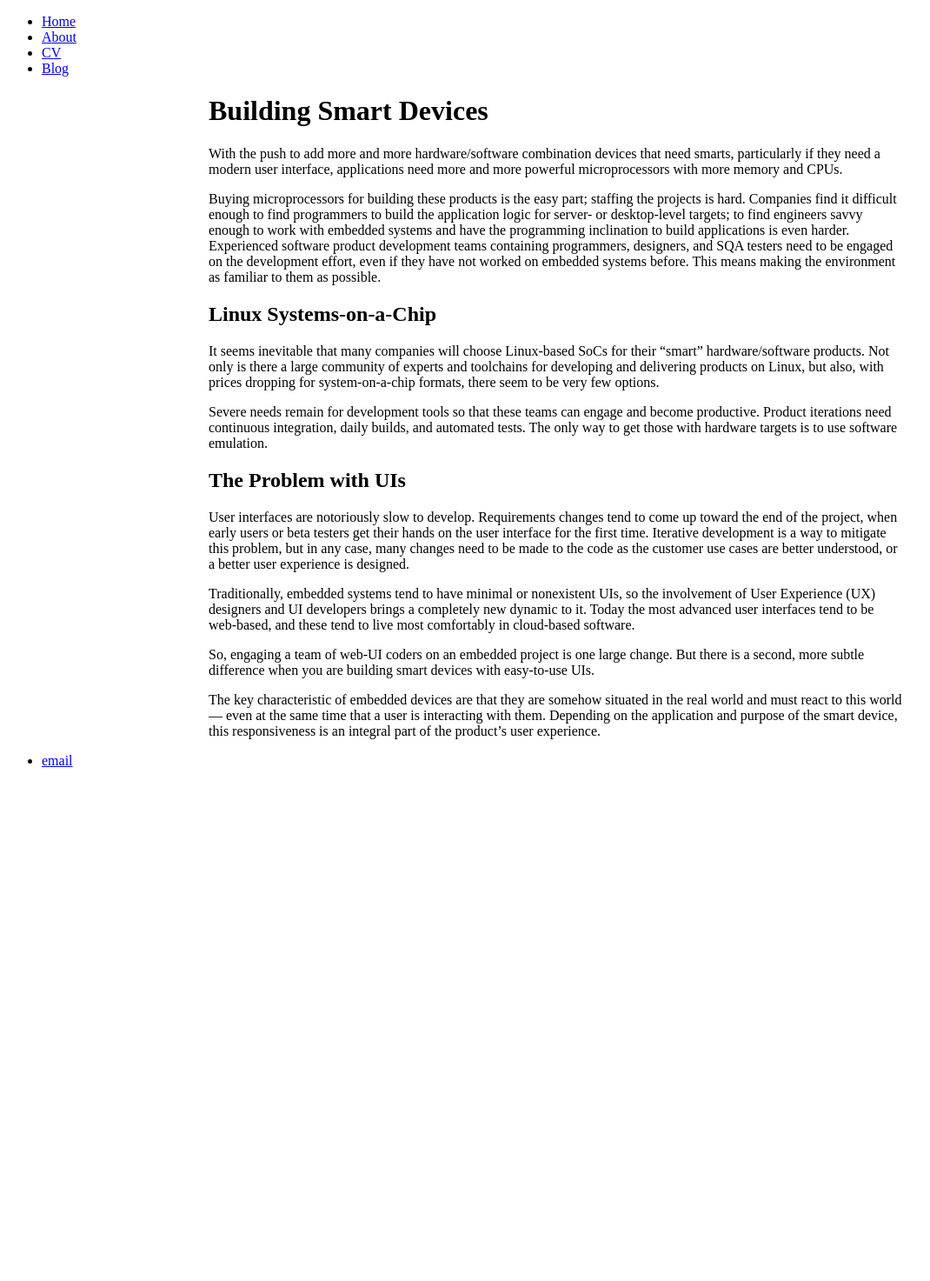
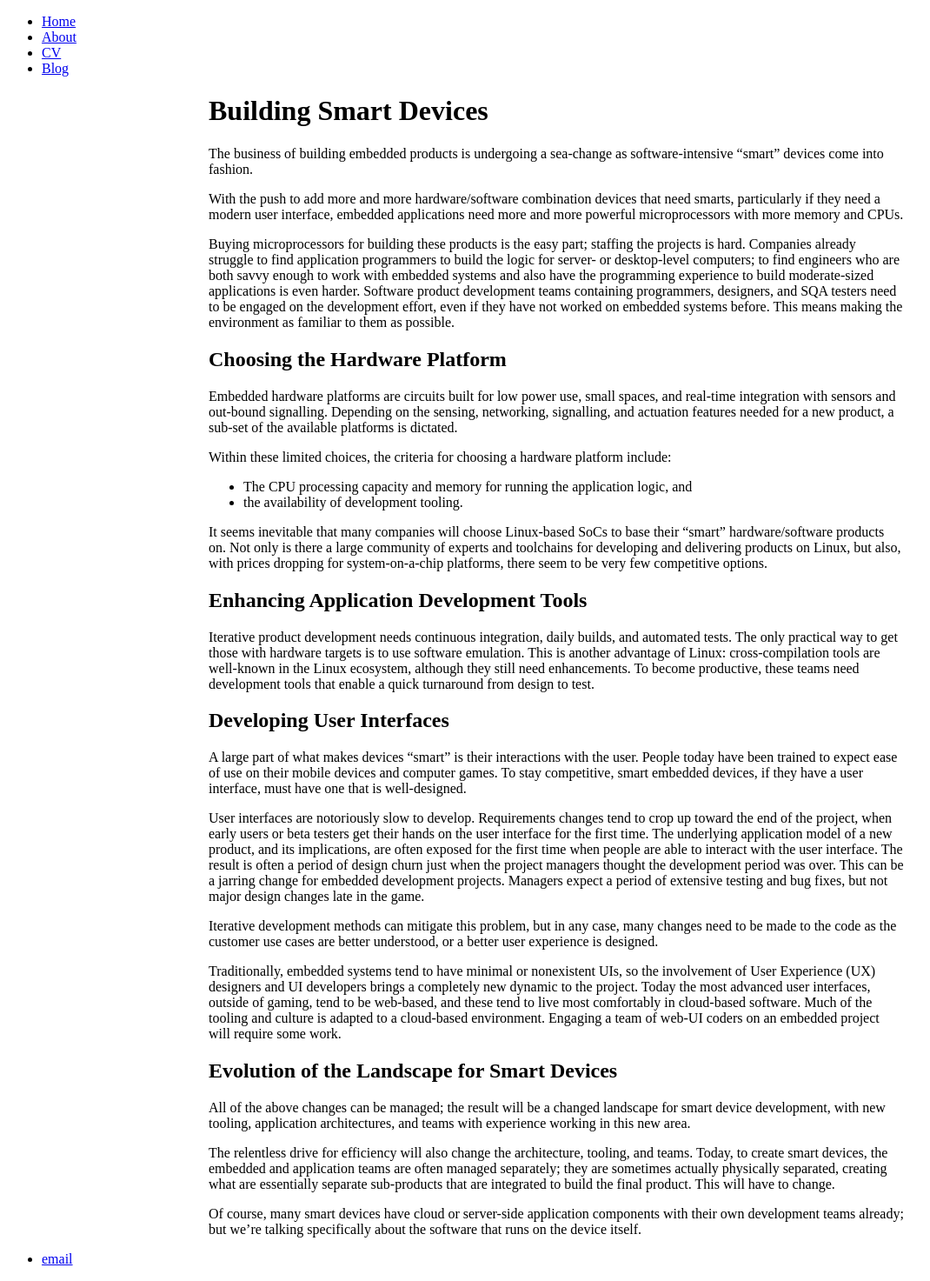
Before and after one commit to sudheerapte/sudheerapte.github.io, a Jekyll site: the page built from _posts/2018-05-14-embedded-linux.md, in a window 1280 px wide. Shown: the whole page at 87% size, without its empty margins (0-1070 px from the left). Built offline with Jekyll 4.4.1, drawn with Linux system fonts in a browser that asks for light colours; before the commit the page ends 900 px from its top, so only the background shows below that.

Commit message:
updated with team details

```diff
--- a/_posts/2018-05-14-embedded-linux.md
+++ b/_posts/2018-05-14-embedded-linux.md
@@ -1,60 +1,106 @@
 ---
 layout: post
-title: Embedded Linux is Inevitable
+title: Building Smart Devices
 ---
 
 # Building Smart Devices
 
+The business of building embedded products is undergoing a sea-change
+as software-intensive "smart" devices come into fashion.
+
 With the push to add more and more hardware/software combination
 devices that need smarts, particularly if they need a modern user
-interface, applications need more and more powerful microprocessors
-with more memory and CPUs.
+interface, embedded applications need more and more powerful
+microprocessors with more memory and CPUs.
 
 Buying microprocessors for building these products is the easy part;
-staffing the projects is hard.  Companies find it difficult enough to
-find programmers to build the application logic for server- or
-desktop-level targets; to find engineers savvy enough to work with
-embedded systems and have the programming inclination to build
-applications is even harder. Experienced software product development
-teams containing programmers, designers, and SQA testers need to be
-engaged on the development effort, even if they have not worked on
-embedded systems before. This means making the environment as familiar
-to them as possible.
+staffing the projects is hard.  Companies already struggle to find
+application programmers to build the logic for server- or
+desktop-level computers; to find engineers who are both savvy enough
+to work with embedded systems and also have the programming experience
+to build moderate-sized applications is even harder. Software product
+development teams containing programmers, designers, and SQA testers
+need to be engaged on the development effort, even if they have not
+worked on embedded systems before. This means making the environment
+as familiar to them as possible.
 
-## Linux Systems-on-a-Chip
+## Choosing the Hardware Platform
+
+Embedded hardware platforms are circuits built for low power use,
+small spaces, and real-time integration with sensors and out-bound
+signalling.  Depending on the sensing, networking, signalling, and
+actuation features needed for a new product, a sub-set of the
+available platforms is dictated.
+
+Within these limited choices, the criteria for choosing a hardware
+platform include:
+
+- The CPU processing capacity and memory for running the application
+  logic, and
+- the availability of development tooling.
 
 It seems inevitable that many companies will choose Linux-based SoCs
-for their "smart" hardware/software products. Not only is there a
-large community of experts and toolchains for developing and
+to base their "smart" hardware/software products on. Not only is there
+a large community of experts and toolchains for developing and
 delivering products on Linux, but also, with prices dropping for
-system-on-a-chip formats, there seem to be very few options.
+system-on-a-chip platforms, there seem to be very few competitive
+options.
 
-Severe needs remain for development tools so that these teams can
-engage and become productive. Product iterations need continuous
-integration, daily builds, and automated tests. The only way to get
-those with hardware targets is to use software emulation.
+## Enhancing Application Development Tools
 
-## The Problem with UIs
+Iterative product development needs continuous integration, daily
+builds, and automated tests. The only practical way to get those with
+hardware targets is to use software emulation. This is another
+advantage of Linux: cross-compilation tools are well-known in the
+Linux ecosystem, although they still need enhancements. To become
+productive, these teams need development tools that enable a quick
+turnaround from design to test.
+
+## Developing User Interfaces
+
+A large part of what makes devices "smart" is their interactions with
+the user. People today have been trained to expect ease of use on
+their mobile devices and computer games. To stay competitive, smart
+embedded devices, if they have a user interface, must have one that is
+well-designed.
 
 User interfaces are notoriously slow to develop. Requirements changes
-tend to come up toward the end of the project, when early users or
+tend to crop up toward the end of the project, when early users or
 beta testers get their hands on the user interface for the first
-time. Iterative development is a way to mitigate this problem, but in
-any case, many changes need to be made to the code as the customer use
+time. The underlying application model of a new product, and its
+implications, are often exposed for the first time when people are
+able to interact with the user interface. The result is often a period
+of design churn just when the project managers thought the development
+period was over. This can be a jarring change for embedded development
+projects. Managers expect a period of extensive testing and bug fixes,
+but not major design changes late in the game.
+
+Iterative development methods can mitigate this problem, but in any
+case, many changes need to be made to the code as the customer use
 cases are better understood, or a better user experience is designed.
 
 Traditionally, embedded systems tend to have minimal or nonexistent
 UIs, so the involvement of User Experience (UX) designers and UI
-developers brings a completely new dynamic to it. Today the most
-advanced user interfaces tend to be web-based, and these tend to live
-most comfortably in cloud-based software.
+developers brings a completely new dynamic to the project. Today the
+most advanced user interfaces, outside of gaming, tend to be
+web-based, and these tend to live most comfortably in cloud-based
+software. Much of the tooling and culture is adapted to a cloud-based
+environment. Engaging a team of web-UI coders on an embedded project
+will require some work.
 
-So, engaging a team of web-UI coders on an embedded project is one
-large change. But there is a second, more subtle difference when you
-are building smart devices with easy-to-use UIs.
+## Evolution of the Landscape for Smart Devices
 
-The key characteristic of embedded devices are that they are somehow
-situated in the real world and must react to this world--- even at the
-same time that a user is interacting with them. Depending on the
-application and purpose of the smart device, this responsiveness is an
-integral part of the product's user experience.
+All of the above changes can be managed; the result will be a changed
+landscape for smart device development, with new tooling, application
+architectures, and teams with experience working in this new area.
+
+The relentless drive for efficiency will also change the architecture,
+tooling, and teams. Today, to create smart devices, the embedded and
+application teams are often managed separately; they are sometimes
+actually physically separated, creating what are essentially separate
+sub-products that are integrated to build the final product. This will
+have to change.
+
+Of course, many smart devices have cloud or server-side application
+components with their own development teams already; but we're talking
+specifically about the software that runs on the device itself.
```
